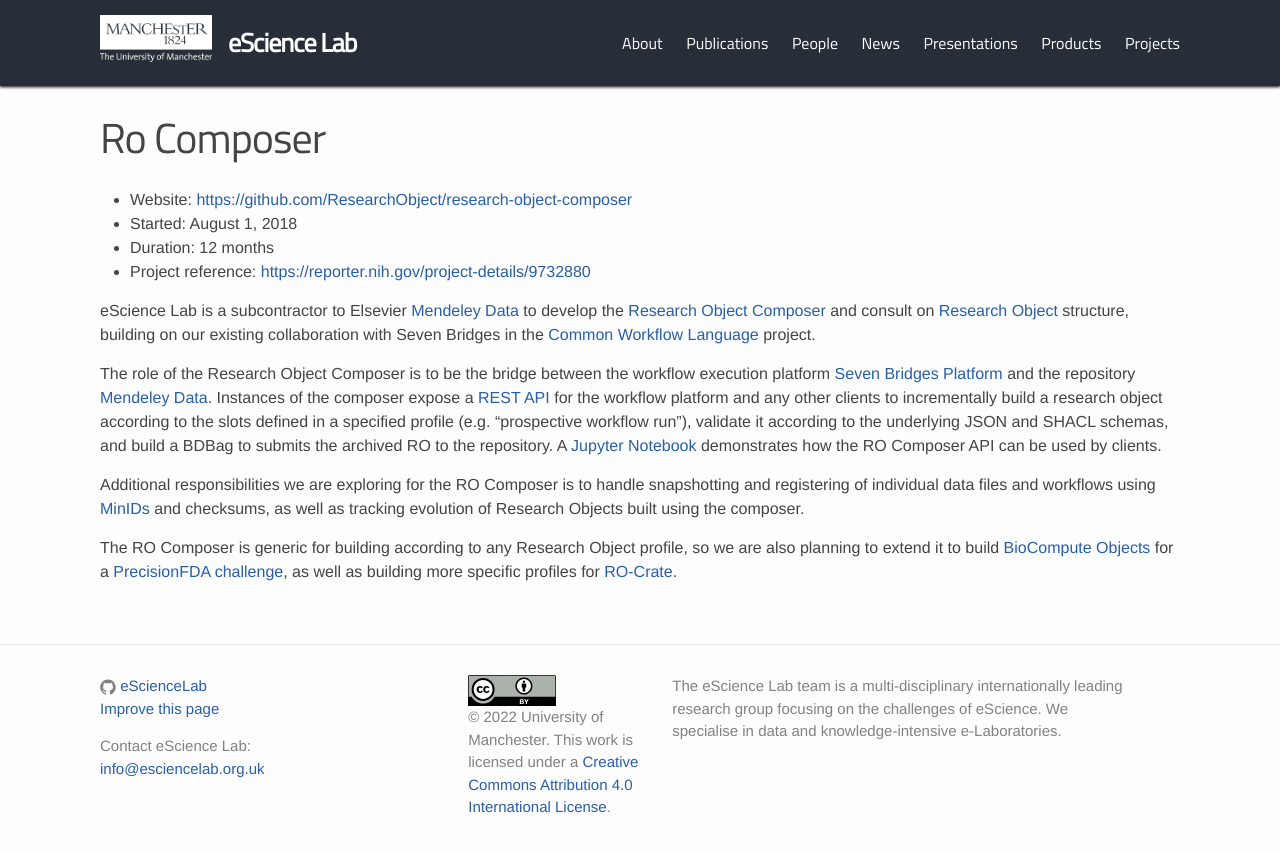
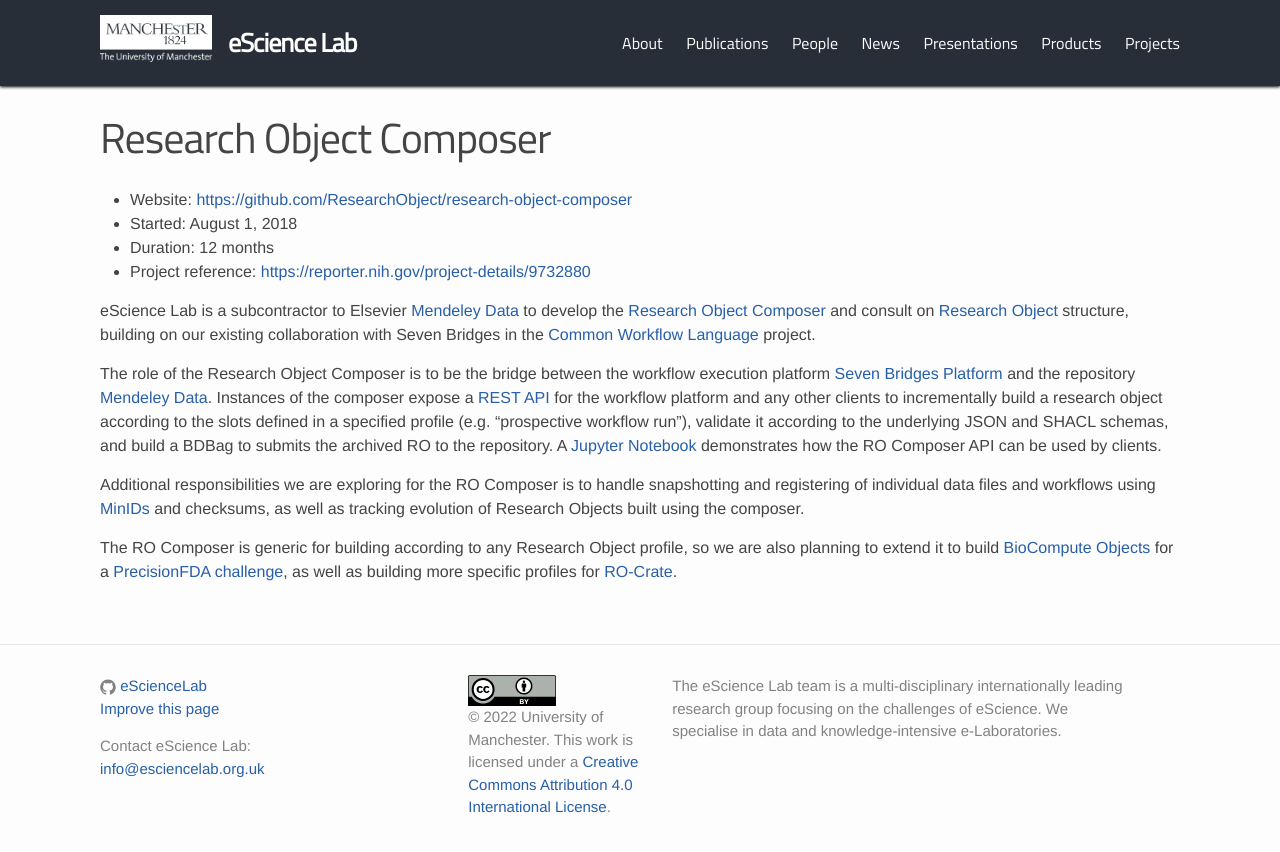
Before and after one commit to eScienceLab/eScienceLab.github.io, a Jekyll site: the page built from _projects/ro-composer.md, in a window 1280 px wide. Shown: the top 852 px of the page. Built offline with Jekyll 4.4.1, drawn with Linux system fonts in a browser that asks for light colours; comment, search, counter and statistics services are not loaded; some of the changed lines change nothing that is shown.

Commit message:
Mark RO-Composer as expired (and fix title)

```diff
--- a/_projects/ro-composer.md
+++ b/_projects/ro-composer.md
@@ -1,21 +1,15 @@
 ---
 layout: project
-#name: datastage
 name: ro-composer
-tile: Research Object Composer
-#title: DataSTAGE FAIR4CURES
-#path: datastage.html
+title: Research Object Composer
 path: ro-composer.html
 collection: projects
-#description: Storage, Toolspace, Access and analytics for Big Data Empowerment
 description:
-#logo: datastage.png
-#website: https://datastage.io/
 website: https://github.com/ResearchObject/research-object-composer
 start_date: 2018-08-01
 duration: 12 months
 project_reference: https://reporter.nih.gov/project-details/9732880
-expirted: true
+expired: true
 ---
 
 eScience Lab is a subcontractor to Elsevier [Mendeley Data](https://data.mendeley.com/) to develop the [Research Object Composer](https://github.com/ResearchObject/research-object-composer) and consult on [Research Object](/products/researchobject/) structure, building on our existing collaboration with Seven Bridges in the [Common Workflow Language](/activities/cwl/) project.
```
